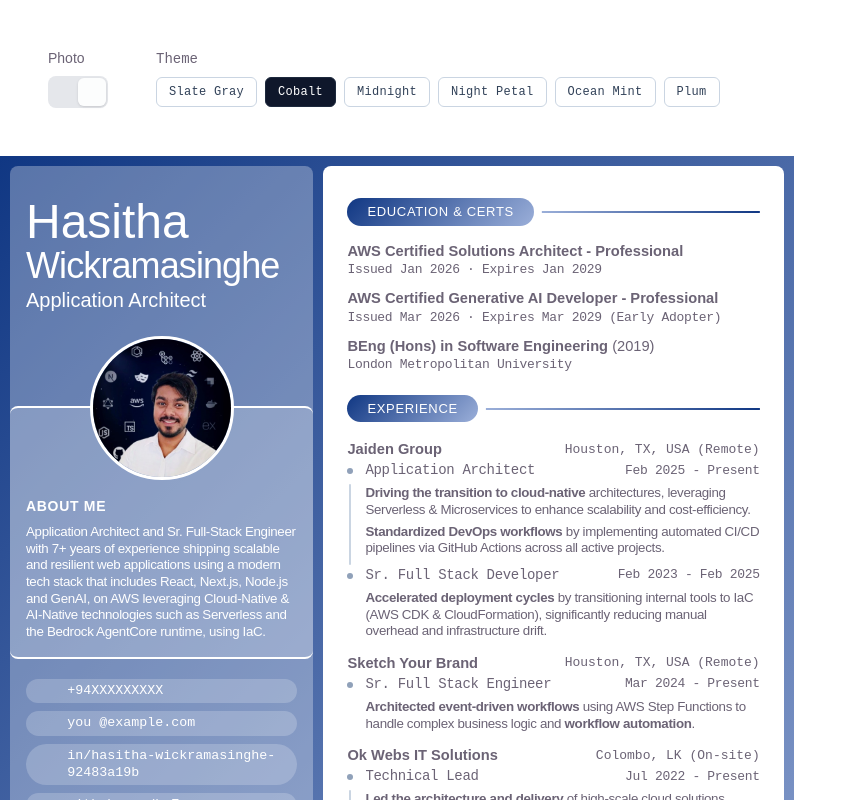
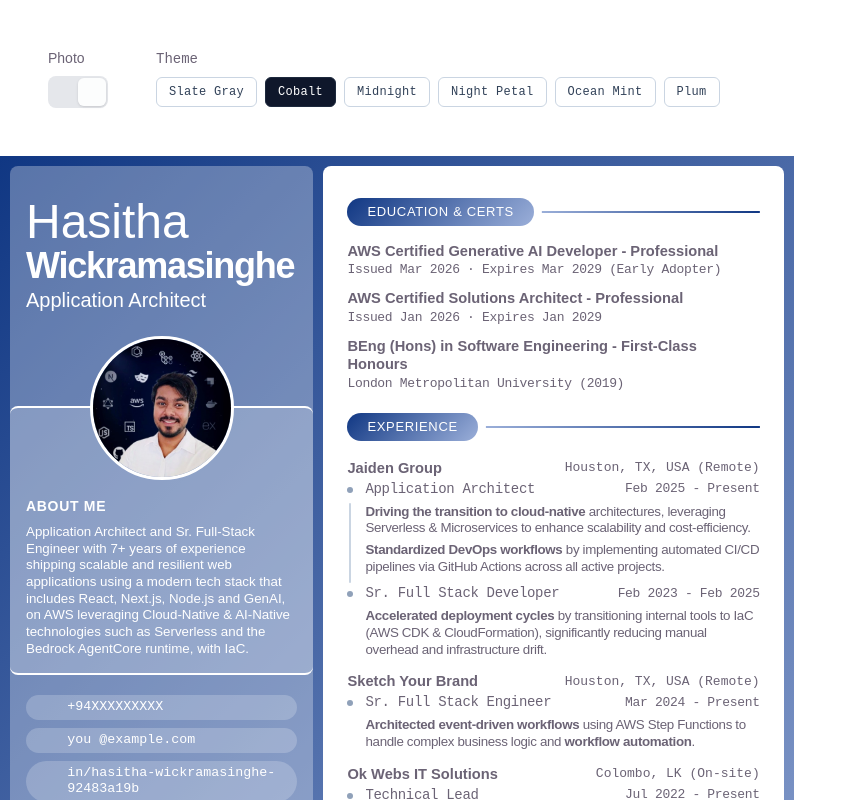
Before and after one commit to haZya/resume, a React (Vite) app: page / in a window 1280 px wide. Shown: the top 800 px of the page, without its empty margins (0-857 px from the left). Built offline with nearby package versions, Linux system fonts and the light colour scheme; some icons are missing.

Commit message:
refactor: minor style and content updates

```diff
--- a/src/App.tsx
+++ b/src/App.tsx
@@ -35,19 +35,19 @@
         <section id="header" className="col-span-2 rounded-lg bg-white/30 py-8 text-white">
           <header className={cn("flex flex-col items-center gap-y-5", !displayPhoto && "gap-y-6")}>
             <div id="title" className="w-full px-4">
-              <h1 className="text-5xl font-light">Hasitha</h1>
-              <h1 className="text-4xl font-medium tracking-tight">Wickramasinghe</h1>
+              <h1 className="text-5xl font-extralight">Hasitha</h1>
+              <h1 className="text-4xl font-semibold tracking-[-0.035em]">Wickramasinghe</h1>
               <p className="text-xl">Application Architect</p>
             </div>
             <div id="about" className={cn("mt-18 w-full rounded-lg border-y-2 bg-white/20", !displayPhoto && "mt-0")}>
               <img className={cn("mx-auto -mt-18 w-36 rounded-full border-3", !displayPhoto && "hidden")} src={photo} alt="photo" />
               <div className="space-y-2 p-4">
                 <h2 className="text-sm font-semibold tracking-wider">ABOUT ME</h2>
-                <p className={cn("text-[10pt]/tight tracking-tight", !displayPhoto && "text-sm")}>
+                <p className={cn("text-[10pt]/tight", !displayPhoto && "text-sm tracking-[-0.0175em]")}>
                   Application Architect and Sr. Full-Stack Engineer with 7+ years of experience
                   shipping scalable and resilient web applications using a modern tech stack that includes
                   React, Next.js, Node.js and GenAI, on AWS leveraging Cloud-Native & AI-Native technologies
-                  such as Serverless and the Bedrock AgentCore runtime, using IaC.
+                  such as Serverless and the Bedrock AgentCore runtime, with IaC.
                 </p>
               </div>
             </div>
@@ -116,6 +116,17 @@
             <div className="space-y-2.5">
               <a
                 className="block"
+                href="https://www.credly.com/badges/b41fa631-6361-4760-ad97-ff3f59671b45"
+                target="_blank"
+                rel="noopener"
+              >
+                <h3 className="text-[11pt]/tight font-semibold">
+                  AWS Certified Generative AI Developer - Professional
+                </h3>
+                <p className="font-mono text-[13px] tracking-tight">Issued Mar 2026 · Expires Mar 2029 (Early Adopter)</p>
+              </a>
+              <a
+                className="block"
                 href="https://www.credly.com/badges/3a25dc02-285a-43b9-80cc-42d7f108591d"
                 target="_blank"
                 rel="noopener"
@@ -125,24 +136,13 @@
                 </h3>
                 <p className="font-mono text-[13px] tracking-tight">Issued Jan 2026 · Expires Jan 2029</p>
               </a>
-              <a
-                className="block"
-                href="https://www.credly.com/badges/b41fa631-6361-4760-ad97-ff3f59671b45"
-                target="_blank"
-                rel="noopener"
-              >
-                <h3 className="text-[11pt]/tight font-semibold">
-                  AWS Certified Generative AI Developer - Professional
-                </h3>
-                <p className="font-mono text-[13px] tracking-tight">Issued Mar 2026 · Expires Mar 2029 (Early Adopter)</p>
-              </a>
               <div>
                 <h3 className="text-[11pt]/tight font-semibold">
-                  BEng (Hons) in Software Engineering
+                  BEng (Hons) in Software Engineering - First-Class Honours
                   {" "}
-                  <span className="font-normal">(2019)</span>
+                  <span className="font-normal"></span>
                 </h3>
-                <p className="font-mono text-[13px] tracking-tight">London Metropolitan University</p>
+                <p className="font-mono text-[13px] tracking-tight">London Metropolitan University (2019)</p>
               </div>
             </div>
           </section>
```
